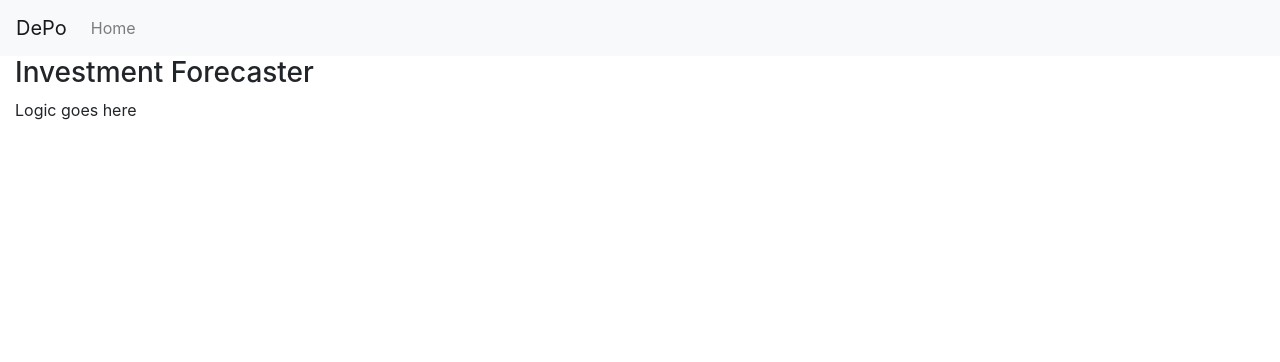
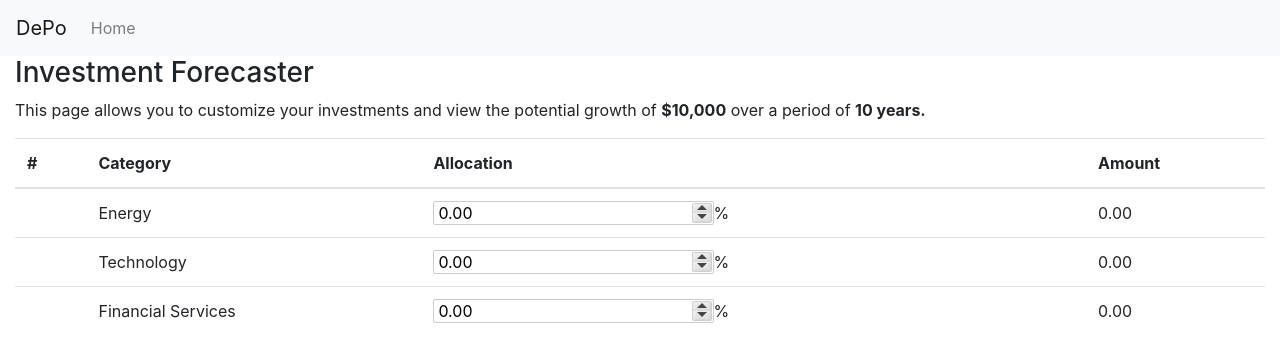
Before and after one commit to sahar-sami/eng-possibilities-ui-master, a React (Create React App) app: page / in a window 1280 px wide. Shown: the top 362 px of the page. Built offline with nearby package versions, Linux system fonts and the light colour scheme.

Commit message:
working with table

```diff
--- a/package.json
+++ b/package.json
@@ -12,6 +12,7 @@
     "react-bootstrap": "^1.5.0",
     "react-dom": "^16.14.0",
     "react-highcharts": "^16.1.0",
+    "react-numeric-input": "^2.2.3",
     "react-router-dom": "^5.2.0",
     "react-scripts": "4.0.1",
     "web-vitals": "^0.2.4"
--- /dev/null
+++ b/src/components/Table/Table.js
@@ -0,0 +1,32 @@
+import React from 'react';
+import TableRow from '../../components/TableRow/TableRow.js';
+import Table from 'react-bootstrap/Table';
+
+const InputTable = props => {
+  const entries = props.entries;
+
+  var rows = [];
+  console.log(entries)
+  for (var i = 0; i < entries.length; i++) {
+    rows.push(<TableRow key={i} category={entries[i].category} allocation={entries[i].allocation} max={entries[i].max} />)
+  }
+
+
+  return (
+    <>
+      <Table><thead>
+        <tr>
+          <th>#</th>
+          <th>Category</th>
+          <th>Allocation</th>
+          <th>Amount</th>
+        </tr>
+      </thead>
+        <tbody>
+          {rows}
+        </tbody></Table>
+    </>
+  );
+};
+
+export default InputTable;
--- /dev/null
+++ b/src/components/TableRow/TableRow.js
@@ -0,0 +1,22 @@
+import React from "react";
+import { useState } from 'react';
+import NumericInput from 'react-numeric-input';
+
+const TableRow = props => {
+  const [alloc, setAlloc] = useState(props.allocation);
+
+  return (
+    <>
+      <tr>
+        <td>{props.key}</td>
+        <td>{props.category}</td>
+        <td><NumericInput step={0.1} precision={2} min={0} max={props.max} value={alloc}
+          onChange={value => setAlloc(value)} />%</td>
+        <td>{(alloc / 100 * 10000).toFixed(2)}</td>
+      </tr>
+    </>
+
+  )
+}
+
+export default TableRow;
--- a/src/pages/Forecaster/index.js
+++ b/src/pages/Forecaster/index.js
@@ -1,12 +1,16 @@
 import React from "react";
+import InputTable from '../../components/Table/Table.js';
 
 const ForecasterHome = () => {
   return (
     <>
-       <div>
-            <h3>Investment Forecaster</h3>
-            <p>Logic goes here</p>
-          </div>
+      <div>
+        <h3>Investment Forecaster</h3>
+        <p>This page allows you to customize your investments and view the potential growth of <b>$10,000</b> over a period of <b>10 years.</b></p>
+        <InputTable entries={[{ 'category': 'Energy', 'max': 5, 'allocation': 0 },
+        { 'category': 'Technology', 'max': 6, 'allocation': 0 },
+        { 'category': 'Financial Services', 'max': 4, 'allocation': 0 }]} />
+      </div>
     </>
   );
 };
```
Also changed, not shown: src/components/Table/Table.css (added), src/components/TableRow/TableRow.css (added), 2 other files (tests, documents, lock files or other folders).
